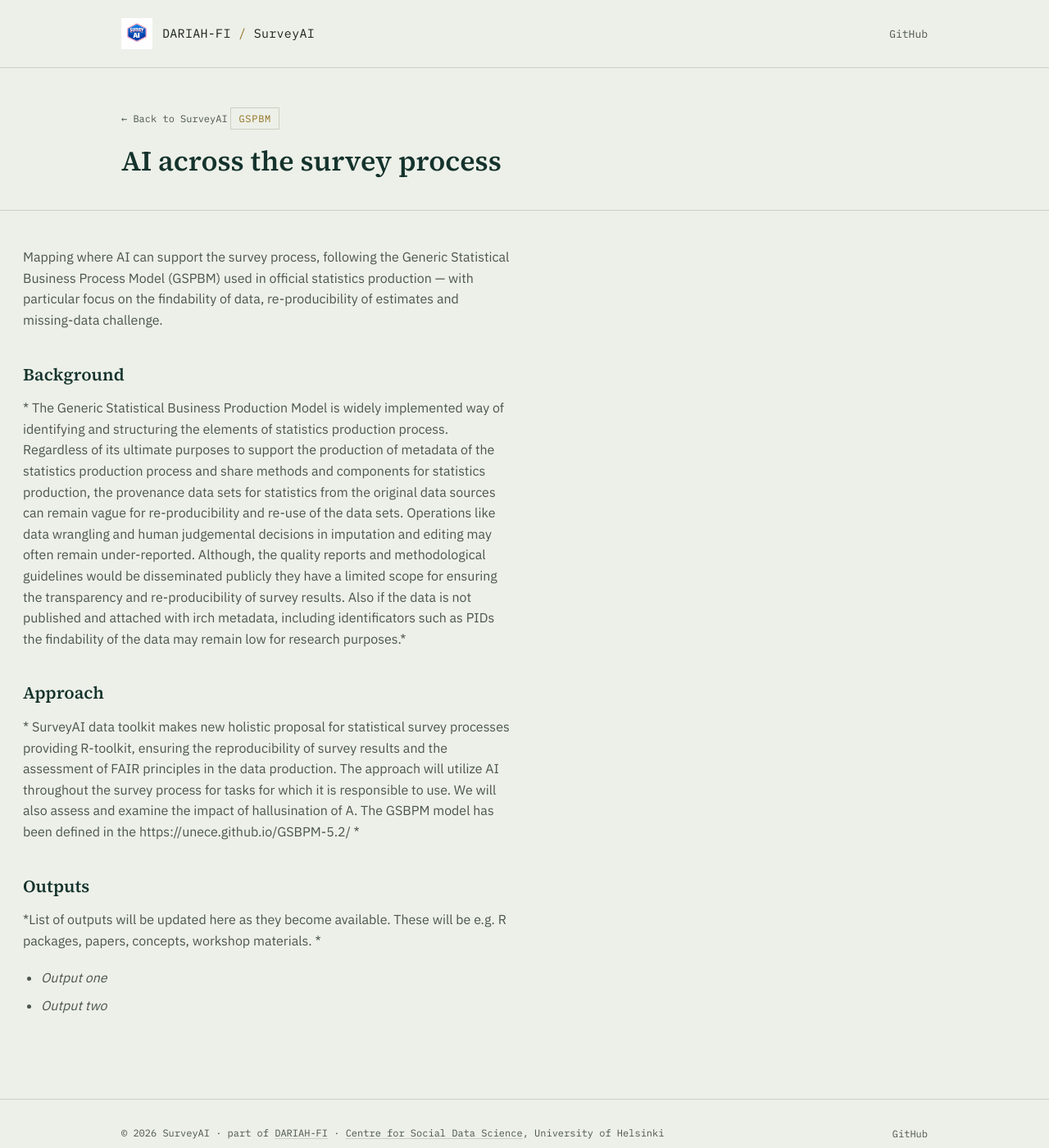
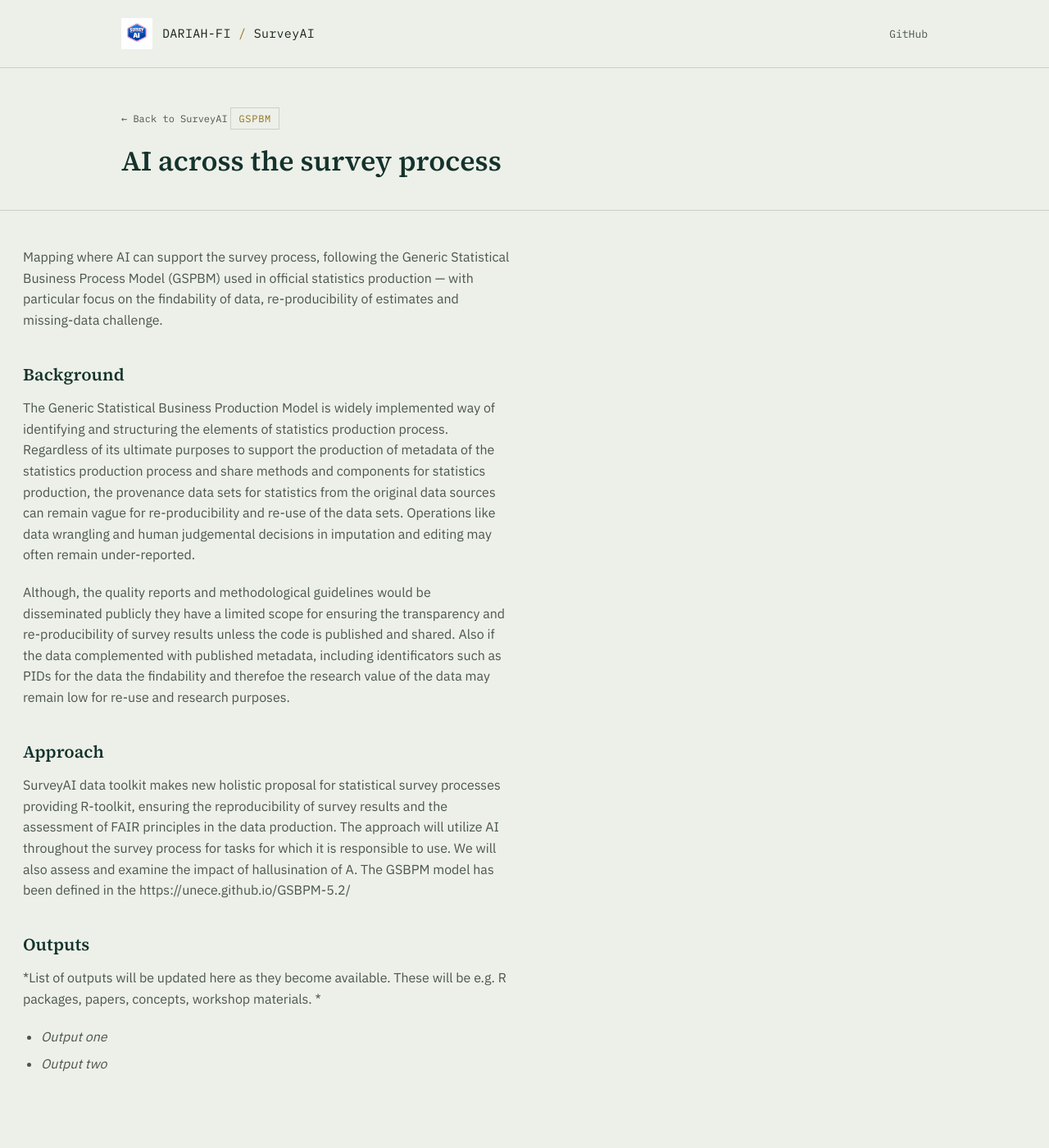
Before and after one commit to DARIAH-FI-SurveyAI/surveyai-site, a Jekyll site: the page built from GSPBM.md, in a window 1280 px wide and 1400 px high. Shown: the whole window at 82% size. Built offline with Jekyll 4.4.1, drawn with Linux system fonts in a browser that asks for light colours.

Commit message:
Update GSPBM.md

```diff
--- a/GSPBM.md
+++ b/GSPBM.md
@@ -10,30 +10,32 @@ Mapping where AI can support the survey process, following the Generic Statistic
 Business Process Model (GSPBM) used in official statistics production — with particular focus on the findability of data, re-producibility of estimates and missing-data challenge.
 
 ## Background
-*
+
 The Generic Statistical Business Production Model is widely implemented way of
 identifying and structuring the elements of statistics production process. Regardless of
 its ultimate purposes to support the production of metadata of the statistics production
 process and share methods and components for statistics production, the provenance data sets
 for statistics from the original data sources can remain vague for re-producibility and re-use
 of the data sets. Operations like data wrangling and human judgemental decisions in imputation
-and editing may often remain under-reported. Although, the quality reports and methodological
-guidelines would be disseminated publicly they have a limited scope for ensuring the
-transparency and re-producibility of survey results. Also if the data is not published and
-attached with irch metadata, including identificators such as PIDs the findability of the data
-may remain low for research purposes.*
+and editing may often remain under-reported.
+
+Although, the quality reports and methodological guidelines would be disseminated publicly they
+have a limited scope for ensuring the transparency and re-producibility of survey results unless
+the code is published and shared. Also if the data complemented with published metadata,
+including identificators such as PIDs for the data the findability and therefoe the research
+value of the data may remain low for re-use and research purposes.
 
 
 
 ## Approach
-*
+
 SurveyAI data toolkit makes new holistic proposal for statistical survey processes
 providing R-toolkit, ensuring the reproducibility of survey results and the assessment of
 FAIR principles in the data production. The approach will utilize AI throughout the survey
 process for tasks for which it is responsible to use. We will also assess and examine the
 impact of hallusination of A.
 The GSBPM model has been defined in the https://unece.github.io/GSBPM-5.2/
-*
+
 
 ## Outputs
 
```
